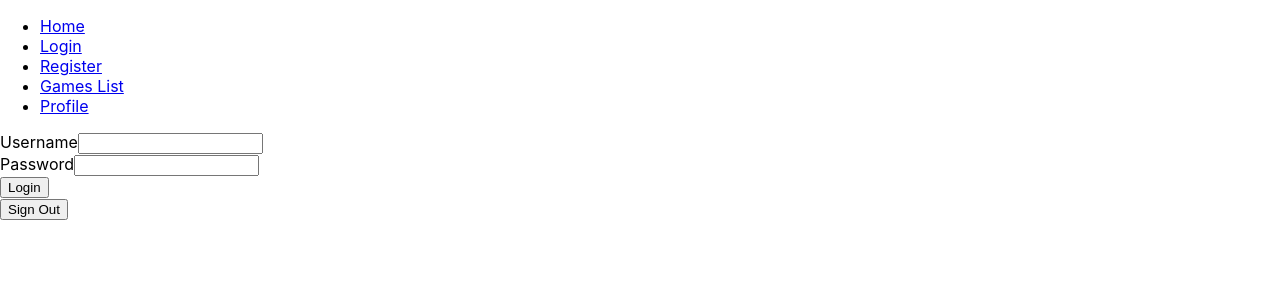
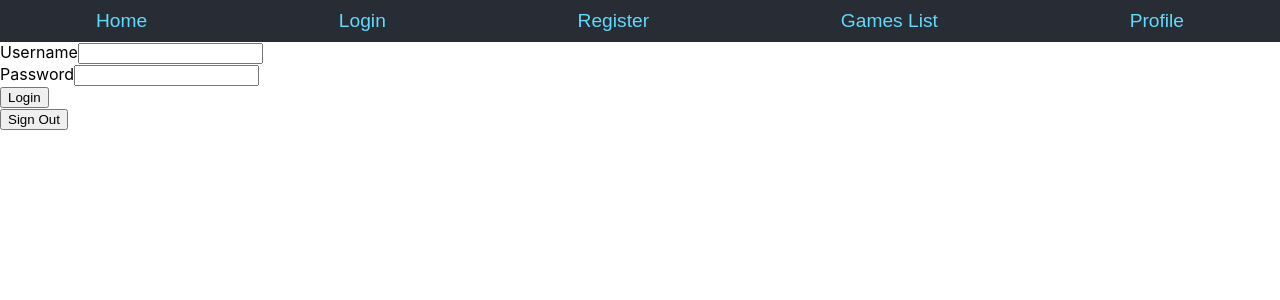
Before and after one commit to Kimichka/p5-project2, a React (Create React App) app in the folder game-trading-client/: page /login in a window 1280 px wide. Shown: the top 300 px of the page. Built offline with nearby package versions, Linux system fonts and the light colour scheme.

Commit message:
updates NavBar

```diff
--- a/game-trading-client/src/components/Login.js
+++ b/game-trading-client/src/components/Login.js
@@ -1,6 +1,7 @@
 import React from 'react';
 import { useFormik } from 'formik';
 import LogoutButton from './LogoutButton';
+
 
 function Login() {
     const formik = useFormik({
--- a/game-trading-client/src/components/LogoutButton.js
+++ b/game-trading-client/src/components/LogoutButton.js
@@ -1,4 +1,5 @@
 import React from 'react';
+
 
 function LogoutButton() {
     const handleLogout = () => {
--- a/game-trading-client/src/components/NavBar.js
+++ b/game-trading-client/src/components/NavBar.js
@@ -1,15 +1,41 @@
 import React from 'react';
 import { Link } from 'react-router-dom';
 
+const styles = {
+    nav: {
+        backgroundColor: '#282c34',
+        padding: '10px 0',
+    },
+    ul: {
+        listStyleType: 'none',
+        padding: 0,
+        margin: 0,
+        display: 'flex',
+        justifyContent: 'space-around',
+    },
+    li: {
+        display: 'inline-block',
+    },
+    link: {
+        textDecoration: 'none',
+        fontFamily: 'Arial, sans-serif',
+        fontSize: '1.2em',
+        color: '#61dafb',
+        padding: '8px 16px',
+        borderRadius: '4px',
+        transition: 'background-color 0.3s',
+    },
+};
+
 const NavBar = () => {
     return (
-        <nav>
-            <ul>
-                <li><Link to="/">Home</Link></li>
-                <li><Link to="/login">Login</Link></li>
-                <li><Link to="/register">Register</Link></li>
-                <li><Link to="/games">Games List</Link></li>
-                <li><Link to="/profile">Profile</Link></li>
+        <nav style={styles.nav}>
+            <ul style={styles.ul}>
+                <li style={styles.li}><Link to="/" style={styles.link} onMouseEnter={e => e.target.style.backgroundColor = 'rgba(97, 218, 251, 0.1)'} onMouseLeave={e => e.target.style.backgroundColor = 'transparent'}>Home</Link></li>
+                <li style={styles.li}><Link to="/login" style={styles.link} onMouseEnter={e => e.target.style.backgroundColor = 'rgba(97, 218, 251, 0.1)'} onMouseLeave={e => e.target.style.backgroundColor = 'transparent'}>Login</Link></li>
+                <li style={styles.li}><Link to="/register" style={styles.link} onMouseEnter={e => e.target.style.backgroundColor = 'rgba(97, 218, 251, 0.1)'} onMouseLeave={e => e.target.style.backgroundColor = 'transparent'}>Register</Link></li>
+                <li style={styles.li}><Link to="/games" style={styles.link} onMouseEnter={e => e.target.style.backgroundColor = 'rgba(97, 218, 251, 0.1)'} onMouseLeave={e => e.target.style.backgroundColor = 'transparent'}>Games List</Link></li>
+                <li style={styles.li}><Link to="/profile" style={styles.link} onMouseEnter={e => e.target.style.backgroundColor = 'rgba(97, 218, 251, 0.1)'} onMouseLeave={e => e.target.style.backgroundColor = 'transparent'}>Profile</Link></li>
             </ul>
         </nav>
     );
```
Also changed, not shown: game-trading-client/src/App.css (line endings or trailing spaces), 1 other file (tests, documents, lock files or other folders).
